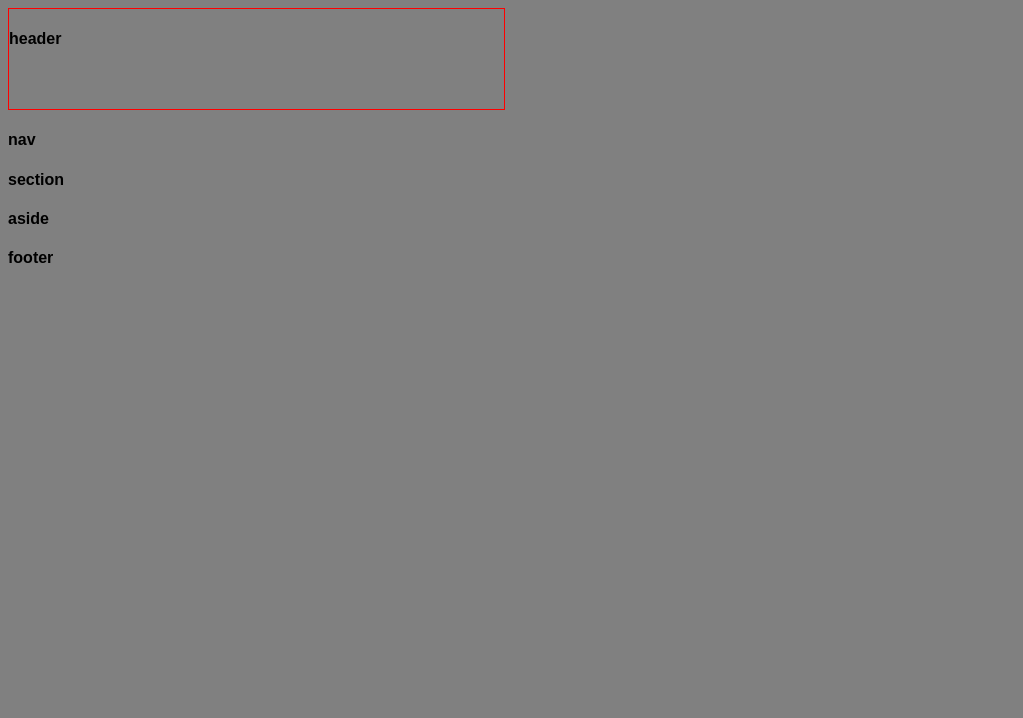
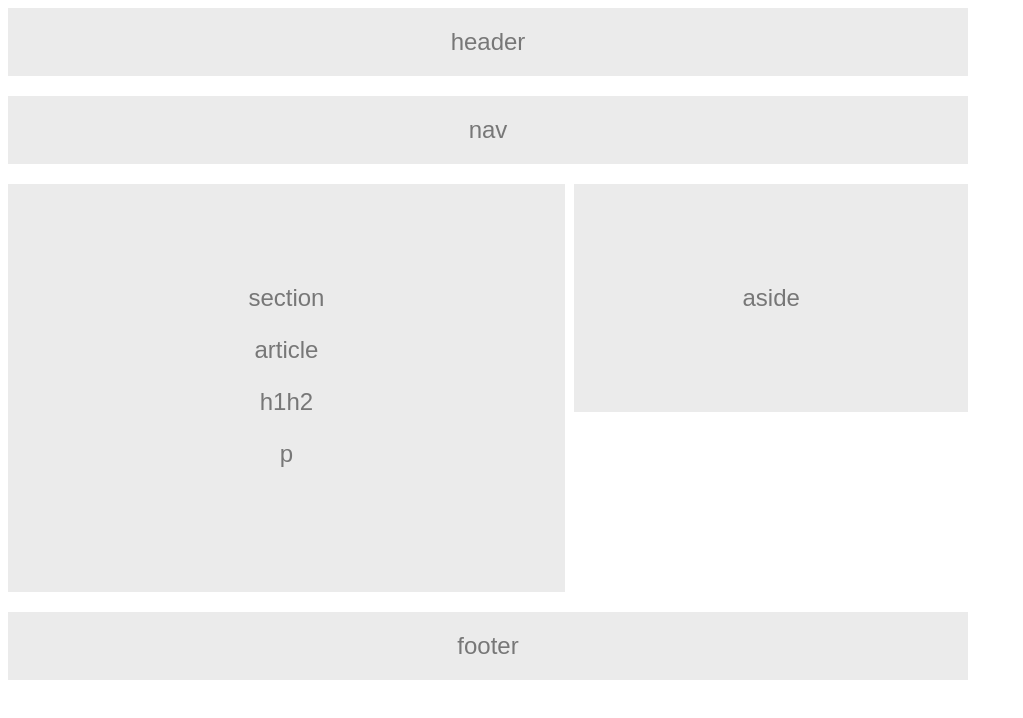
Before and after one commit to Rishi187/HW-Wireframe, a plain HTML site: page index.html in a window 1280 px wide. Shown: the whole page, without its empty margins (0-1023 px from the left). Drawn offline with Linux system fonts and the light colour scheme.

Commit message:
updated html/css

```diff
--- a/index.html
+++ b/index.html
@@ -1,39 +1,40 @@
+
 <!DOCTYPE html>
-<html>
+<html lang="en-us">
 
 <head>
+  <meta charset="UTF-8">
+  <title>Homework 1</title>
+  <link rel="stylesheet" type="text/css" href="style.css">
+</head>
 
-    <meta charset="UTF-8">
-    <title> Homework 1</title>
-    <link rel="stylesheet" type="text/css" href="style.css">
-</head>
-<body>
-<div class="header">
+    <body>
 
-    <h4>header</h4>
+        <header>
+            header
+        </header>
 
-</div>
-<div>
+        <section id= "nav">
+            nav
+        </section>
 
-    <h4>nav</h4>
+        <section id= "section">
+            section
+            <p classs= "article"> article
+             <p class= "h1h2">h1h2</p>
+             <p class= "p">p</p>
+            </p>
 
-</div>
-<div>
+        </section>
 
-    <h4>section</h4>
+        <section id= "aside">
+            aside
+        </section>
 
-</div>
-<div>
 
-    <h4>aside</h4>
-
-</div>
-<div>
-
-    <h4>footer</h4>
-
-</div>
-
+       <footer>
+        footer
+       </footer>
 
 </body>
 
--- a/style.css
+++ b/style.css
@@ -1,15 +1,73 @@
+
+
+
+
 
 
 body {
-    background-color: grey;
+    box-sizing: border-box;
+    text-align: center;
+    font-size: 24px;
+     width: 960px;
+    color: black;
+    font-family: 'Arial', 'Helvetica Neue', Helvetica, sans-serif;
+
+  }
+
+  header {
+    margin-bottom: 20px;
+    color: #777;
+    background: #ebebeb;
+    width: 100%;
+    padding: 20px 0 20px 0
+  }
+#nav {
+    margin-bottom: 20px;
+    color: #777;
+    background: #ebebeb;
+    width: 100%;
+    padding: 20px 0 20px 0
 }
 
-h4 {
-    font-family:'Arial', 'Helvetica Neue', Helvetica, sans-serif;
+#section {
+    margin-bottom: 20px;
+    color: #777;
+    background: #ebebeb;
+    width: 58%;
+    height: 50%;
+    float: left;
+    padding: 100px 0 100px 0
+
 }
 
-.header{
-    width: 495px;
-    height: 100px;
-    border: 1px solid red;
+#aside {
+    margin-bottom: 20px;
+    color: #777;
+    background: #ebebeb;
+    width: 41%;
+    height: 50%;
+    float:right;
+    padding:100px 0 100px 0
 }
+
+#article {
+    background:black;
+    color: #777;
+    width: 20%;
+    height:20%;
+
+
+
+
+}
+
+  footer {
+    margin-bottom: 20px;
+    color: #777;
+    background: #ebebeb;
+    width: 100%;
+    clear: both;
+    padding: 20px 0 20px 0
+
+
+  }
```
